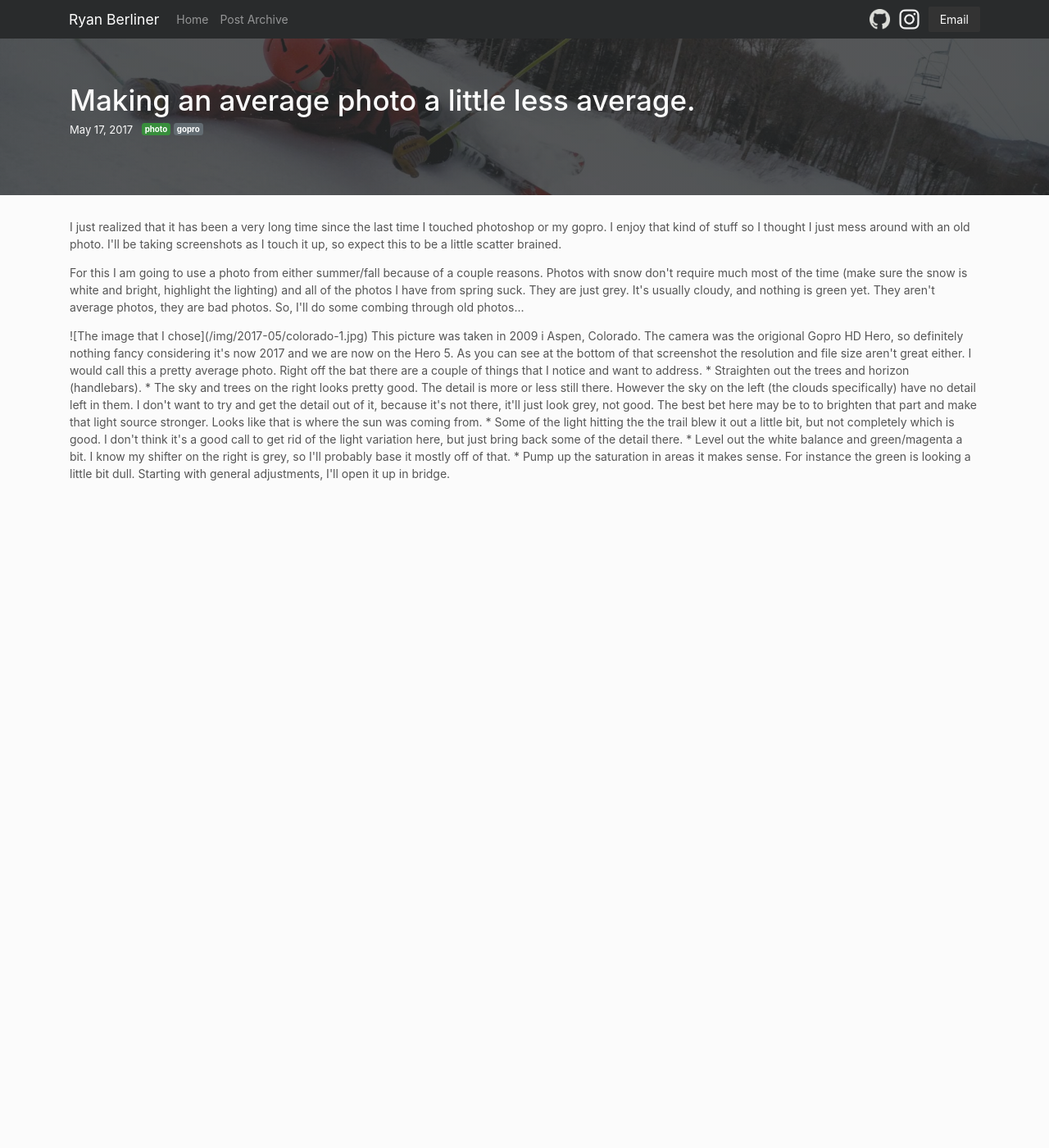
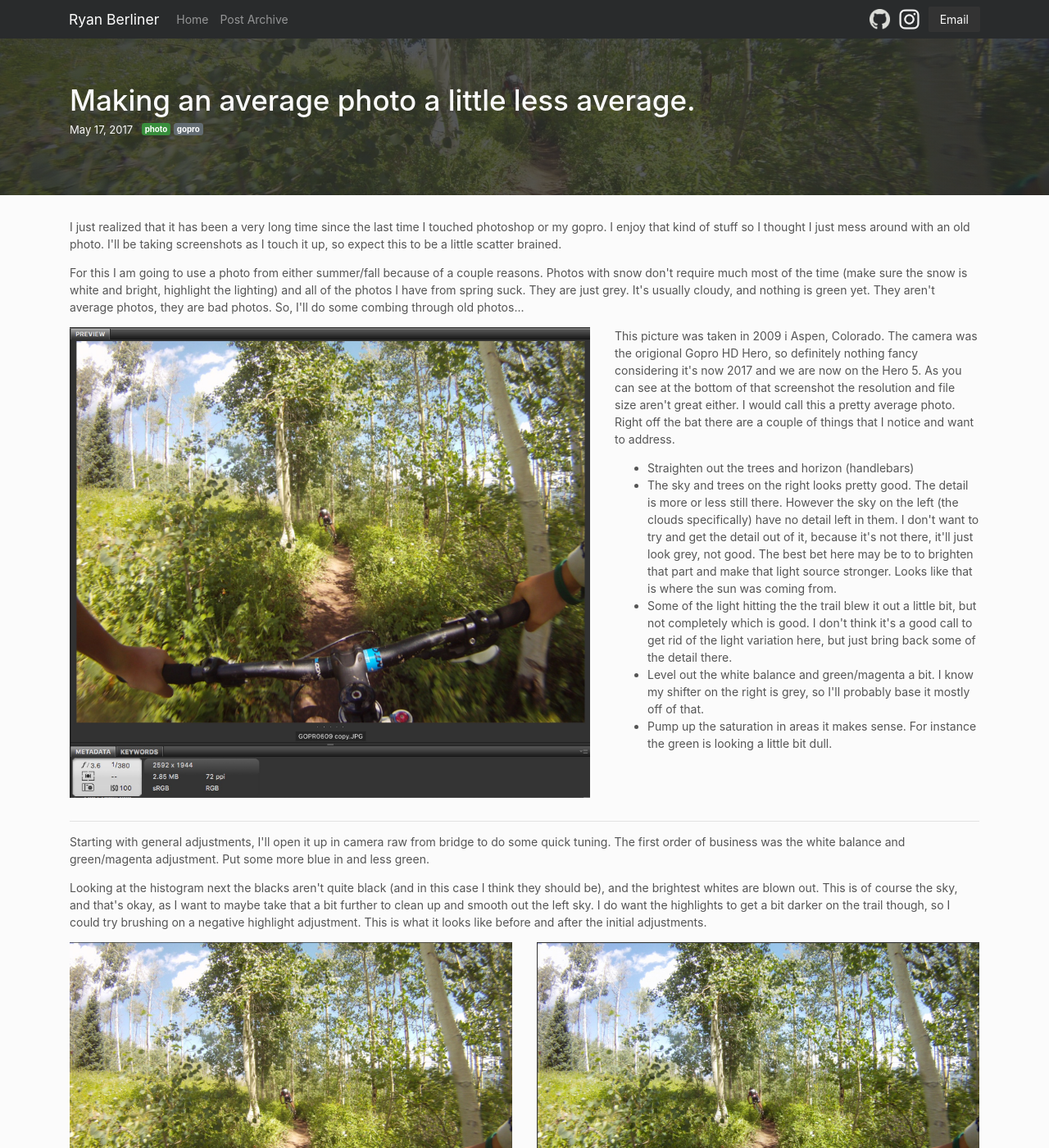
Before and after one commit to RyanBerliner/ryanberliner.github.io, a Jekyll site: the page built from _posts/2017-05-17-making-an-average-image-less-average.html, in a window 1280 px wide and 1400 px high. Shown: the whole window at 82% size. Built offline with Jekyll 4.4.1, drawn with Linux system fonts in a browser that asks for light colours; nearby versions of some CDN libraries; some of the changed text lies outside the part shown.

Commit message:
finished the post

```diff
--- a/_posts/2017-05-17-making-an-average-image-less-average.html
+++ b/_posts/2017-05-17-making-an-average-image-less-average.html
@@ -4,7 +4,7 @@ title:  "Making an average photo a little less average."
 date:   2017-05-17 12:20:00 -0400
 categories: photo gopro
 permalink: /making-an-average-image-less-average
-featured-image: /img/2017-01/boltonryan2.jpg
+featured-image: /img/2017-05/colorado-old.jpg
 sitemap:
   lastmod: '2017-05-17'
   changefreq: 'never'
@@ -25,30 +25,87 @@ sitemap:
     It's usually cloudy, and nothing is green yet. They aren't average photos, they
     are bad photos. So, I'll do some combing through old photos...
   </p>
+  <div class="row">
+    <div class="col-lg-7">
+      <img src="{{ site.baseurl }}/img/2017-05/colorado-1.jpg" alt="The image that I chose.">
     </div>
-
-
-
-
-![The image that I chose]({{ site.baseurl }}/img/2017-05/colorado-1.jpg)
-
+    <div class="col-lg-5">
+      <p>
         This picture was taken in 2009 i Aspen, Colorado. The camera was the origional Gopro HD Hero,
         so definitely nothing fancy considering it's now 2017 and we are now on the Hero 5. As you
         can see at the bottom of that screenshot the resolution and file size aren't great either.
         I would call this a pretty average photo. Right off the bat there are a couple of things that
         I notice and want to address.
-
-* Straighten out the trees and horizon (handlebars).
-* The sky and trees on the right looks pretty good. The detail is more or less still there.
+      </p>
+      <ul>
+        <li>Straighten out the trees and horizon (handlebars)</li>
+        <li>
+          The sky and trees on the right looks pretty good. The detail is more or less still there.
           However the sky on the left (the clouds specifically) have no detail left in them. I
           don't want to try and get the detail out of it, because it's not there, it'll just look grey,
           not good. The best bet here may be to to brighten that part and make that light source stronger.
           Looks like that is where the sun was coming from.
-* Some of the light hitting the the trail blew it out a little bit, but not completely which
+        </li>
+        <li>
+          Some of the light hitting the the trail blew it out a little bit, but not completely which
           is good. I don't think it's a good call to get rid of the light variation here, but just
           bring back some of the detail there.
-* Level out the white balance and green/magenta a bit. I know my shifter on the right is grey,
+        </li>
+        <li>
+          Level out the white balance and green/magenta a bit. I know my shifter on the right is grey,
           so I'll probably base it mostly off of that.
-* Pump up the saturation in areas it makes sense. For instance the green is looking a little bit dull.
-
-Starting with general adjustments, I'll open it up in bridge.
+        </li>
+        <li>Pump up the saturation in areas it makes sense. For instance the green is looking a little bit dull.</li>
+      </ul>
+    </div>
+  </div>
+  <hr>
+  <div class="row">
+    <div class="col-md-12">
+      <p>
+        Starting with general adjustments, I'll open it up in camera raw from bridge to do some quick tuning.
+        The first order of business was the white balance and green/magenta adjustment. Put some more blue in and less green.
+      </p>
+      <p>
+        Looking at the histogram next the blacks aren't quite black (and in this case I think they should be),
+        and the brightest whites are blown out. This is of course the sky, and that's okay, as I want to
+        maybe take that a bit further to clean up and smooth out the left sky. I do want the highlights to
+        get a bit darker on the trail though, so I could try brushing on a negative highlight adjustment.
+        This is what it looks like before and after the initial adjustments.
+      </p>
+    </div>
+    <div class="col-md-6">
+      <img src="{{site.baseurl}}/img/2017-05/step1-before.jpg" alt="Step 1 Before">
+    </div>
+    <div class="col-md-6">
+      <img src="{{site.baseurl}}/img/2017-05/step1-after.jpg" alt="Step 1 After">
+    </div>
+    <div class="col-md-12">
+      <p>
+        Not a big difference at all, but makes it more realistic. Now out of camera raw, and into
+        into photoshop. Here I straighten out all the lines. The tree on the right looks really wierd
+        and bent, but that's because the tree on the right was really weird and bent. After this the
+        saturation was given a bit of a bump, and then the very darkest shadows were desaturated
+        completely to make sure they are black.
+      </p>
+      <p>
+        The greens are looking a little bit yellow, and the more I look at it all the hues look a
+        little bit off. I'll just mess with the hue slider till I think it looks good. Adding 2 degrees
+        to the hue is all it took. Then I gave it a little bit more pop using a curve
+      </p>
+      <p>
+        Lastly comes the hard part of making the sky on the left look not so foggy and weird. I'm going
+        to play with circles and blending modes and see if I can get something looking better than it does
+        now. (10 minutes later) and that didn't work. Ended up create a bit of a vignette, then brightening
+        the image overall to amplify that a bit. Completely shift the focus to the middle of the image.
+        That's it for this picture, here is the final before and after.
+      </p>
+    </div>
+    <div class="col-md-6">
+      <img src="{{site.baseurl}}/img/2017-05/colorado-old-before.jpg" alt="Before edits">
+    </div>
+    <div class="col-md-6">
+      <img src="{{site.baseurl}}/img/2017-05/colorado-old.jpg" alt="After edits">
+    </div>
+  </div>
+</div>
```
Also changed, not shown: img/2017-05/colorado-old-before.jpg (added), img/2017-05/colorado-old.jpg (added), img/2017-05/step1-after.jpg (added), img/2017-05/step1-before.jpg (added). Lines whose indentation alone changed are shown as unchanged.
